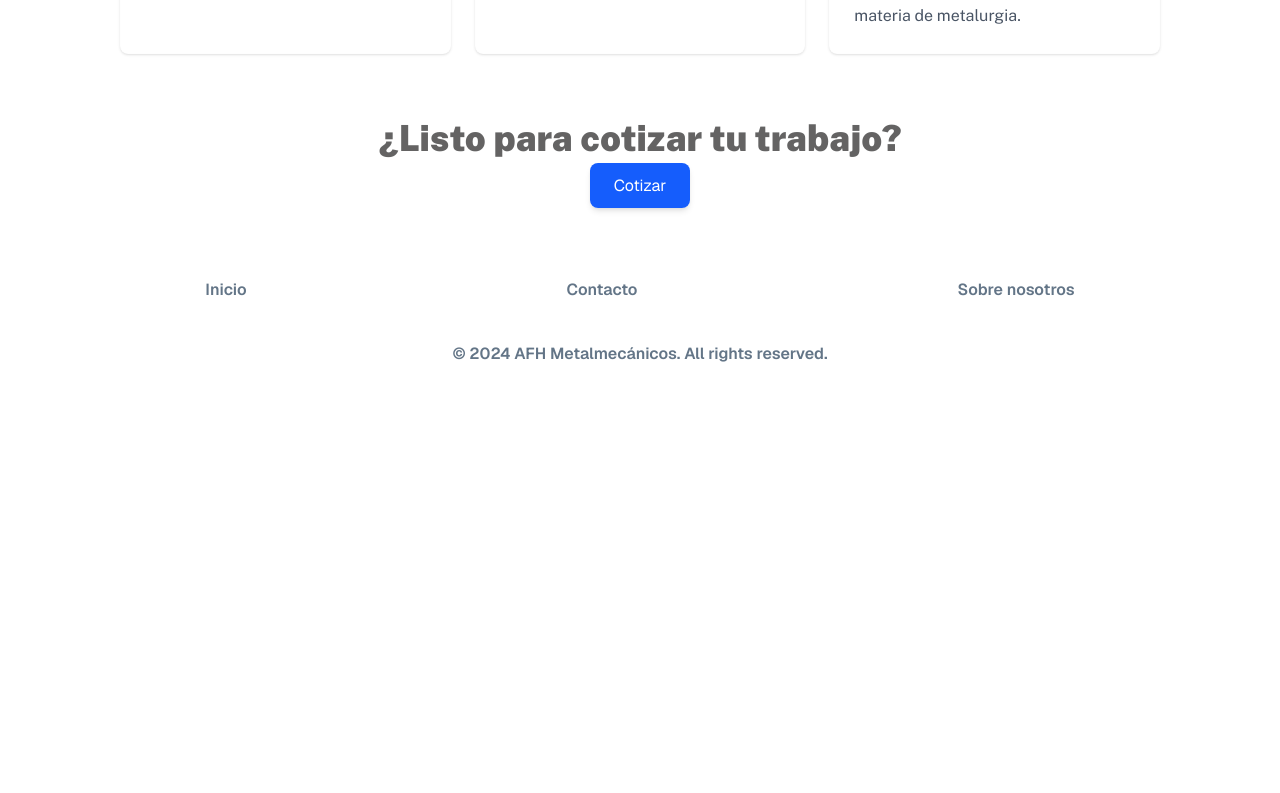
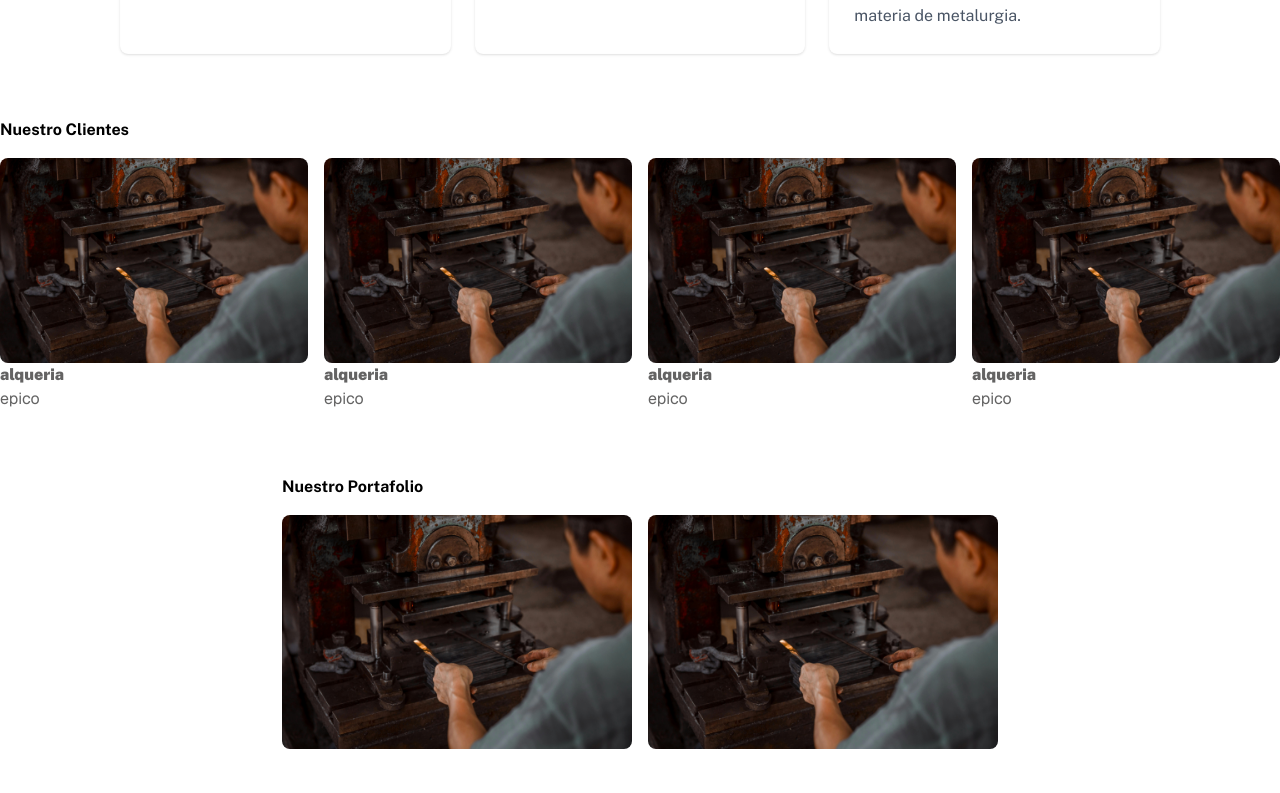
Before and after one commit to keivch/afh_landing_page, a Next.js app: page / in a window 1280 px wide. Shown: the part 847-1640 px from the top of the page. Before the commit the page ends 1213 px from the top, so only its background shows below. Built offline with nearby package versions, Linux system fonts and the light colour scheme.

Commit message:
feat: clientes y portafolio anadido

```diff
--- a/app/page.tsx
+++ b/app/page.tsx
@@ -3,6 +3,8 @@ import Footer from "@/components/layout/footer";
 import Header from "../components/layout/Header";
 import Card from "../components/ui/Card";
 import Introduction from "@/components/layout/Introduction";
+import ClientsComponent from "@/components/home/ClientsComponent";
+import PortfolioComponent from "@/components/home/PortfolioComponent";
 export default function Home() {
   const values = [
     {
@@ -64,6 +66,8 @@ export default function Home() {
       <Header />
       <Introduction/>
       <Card items={values} title={"Nuestros servicios"} />
+      <ClientsComponent/>
+      <PortfolioComponent />
       <CallToAction/>
       <Footer />
     </div>
--- /dev/null
+++ b/components/home/ClientsComponent.tsx
@@ -0,0 +1,22 @@
+import ClientsCard from "../ui/ClientsCard"
+
+export default function ClientsComponent() {
+    return (
+
+            <div className="grid grid-cols-4 grid-rows-1 gap-4">
+                <div className="col-start-1 row-start-2">
+                    <ClientsCard title="alqueria" description="epico" image="/metal.jpg" />
+                </div>
+                <div className="col-start-2 row-start-2">
+                    <ClientsCard title="alqueria" description="epico" image="/metal.jpg" />
+                </div>
+                <div className="col-start-3 row-start-2">
+                    <ClientsCard title="alqueria" description="epico" image="/metal.jpg" />
+                </div>
+                <div className="col-start-4 row-start-2">
+                    <ClientsCard title="alqueria" description="epico" image="/metal.jpg" />
+                </div>
+                <div className="font-public-sans text-black font-bold">Nuestro Clientes</div>
+            </div>
+    )
+}
--- /dev/null
+++ b/components/home/PortfolioComponent.tsx
@@ -0,0 +1,16 @@
+import Image from "next/image"
+
+export default function PortfolioComponent(){
+    const images = ['/metal.jpg', '/metal.jpg']
+
+    return(
+        <div className="grid grid-cols-2 grid-rows-1 gap-4">
+            <div className="font-public-sans text-black font-bold">Nuestro Portafolio</div>
+            {images.map((image, index) => (
+                <div key={index} className="rounded-lg row-start-2">
+                     <Image src={image} alt="Servicio" width={350} height={90} className="rounded-lg" />
+                </div>
+            ))}
+        </div>
+    )
+}
--- /dev/null
+++ b/components/ui/ClientsCard.tsx
@@ -0,0 +1,19 @@
+import Image from "next/image";
+
+interface PropsClientCard {
+    title: string;
+    description: string;
+    image: string;
+}
+
+export default function ClientsCard({ title, description, image }: PropsClientCard) {
+    return (
+        <main>
+            <Image src={image} alt="Alqueria Logo" width={350} height={90} className="rounded-lg" />
+            <h1 className="font-public-sans font-black" >{title}</h1>
+            <p>{description}</p>
+        </main>
+
+
+    )
+}
```
